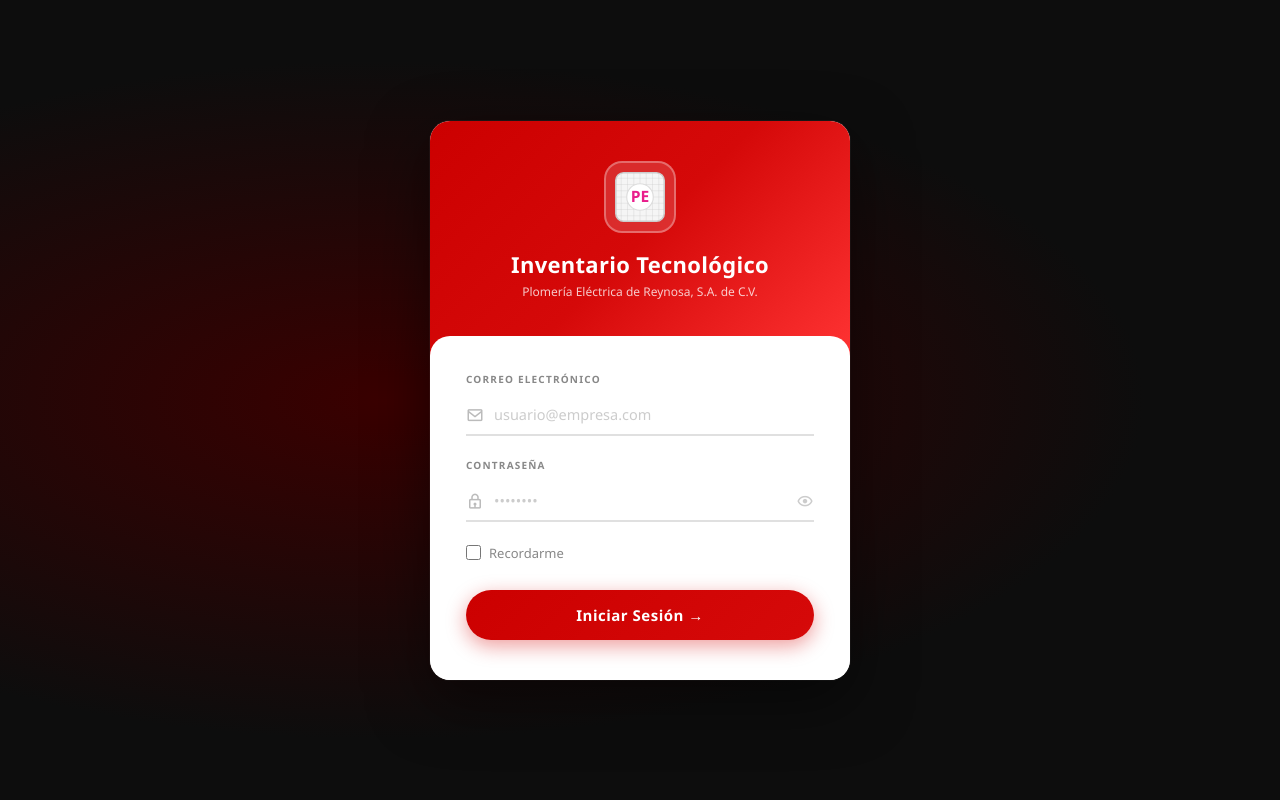
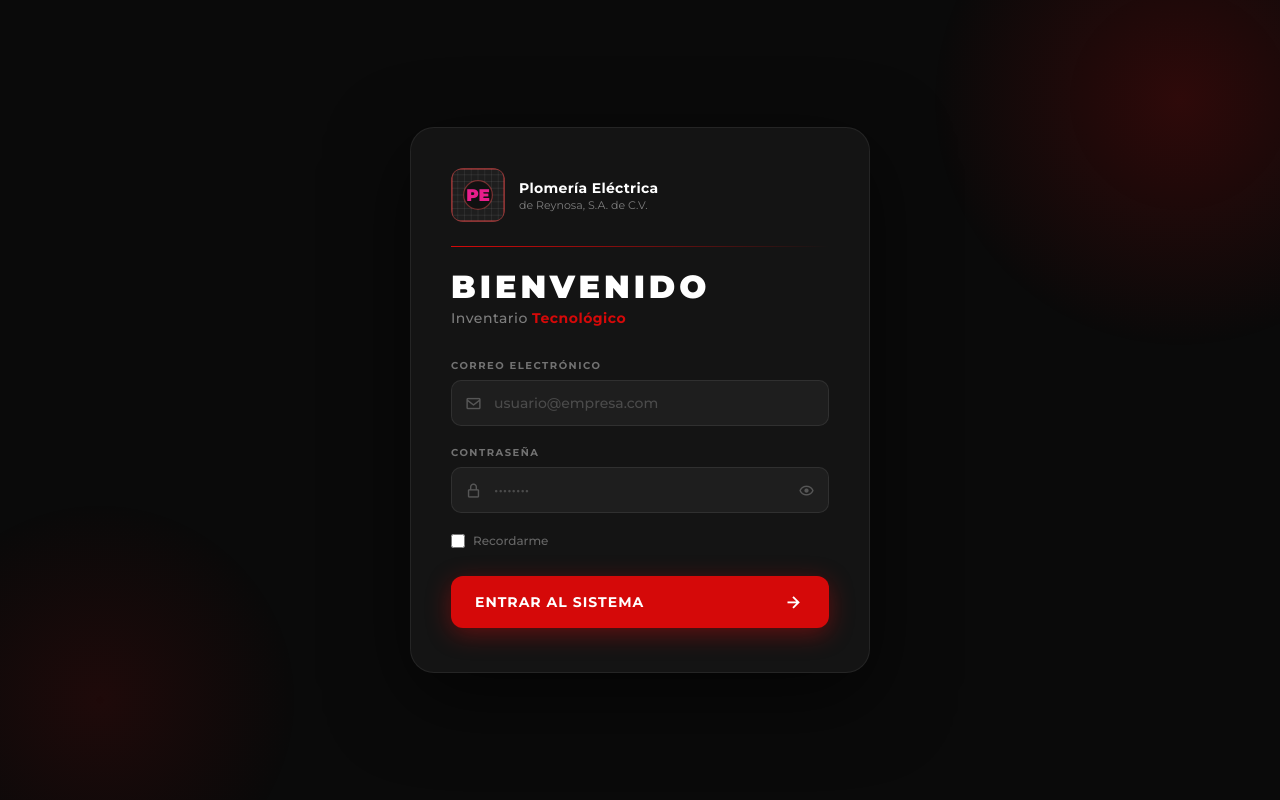
Before and after one commit to kikisequera22-wq/inventario-tecnologico, a website: page Login2.html in a window 1280 px wide. Drawn offline with nearby package versions, Linux system fonts and the light colour scheme.

Commit message:
Dark theme login: black bg, Montserrat font, BIENVENIDO title, arrow button

```diff
--- a/Login2.html
+++ b/Login2.html
@@ -3,28 +3,34 @@
 <head>
     <meta charset="UTF-8">
     <meta name="viewport" content="width=device-width, initial-scale=1.0">
-    <meta name="theme-color" content="#0d0d0d">
+    <meta name="theme-color" content="#0a0a0a">
     <meta name="apple-mobile-web-app-capable" content="yes">
     <meta name="apple-mobile-web-app-title" content="PE Inventario">
     <title>Inventario Tecnológico - Plomería Eléctrica</title>
     <link rel="manifest" href="manifest.json">
     <link rel="icon" type="image/svg+xml" href="icons/pe-icon.svg">
     <link rel="apple-touch-icon" href="icons/pe-icon.svg">
+    <link href="https://fonts.googleapis.com/css2?family=Montserrat:wght@400;500;600;700;800;900&display=swap" rel="stylesheet">
+    <link href="https://unpkg.com/boxicons@2.1.4/css/boxicons.min.css" rel="stylesheet">
     <link rel="stylesheet" href="login2.css">
-    <link href="https://unpkg.com/boxicons@2.1.4/css/boxicons.min.css" rel="stylesheet">
 </head>
 <body>
 
-<div class="container">
+<div class="login-wrap">
+
+    <!-- Decoración fondo -->
+    <div class="bg-circle c1"></div>
+    <div class="bg-circle c2"></div>
+
     <div class="login-card">
 
-        <!-- Cabecera roja con logo -->
-        <div class="card-header">
-            <div class="header-logo">
+        <!-- Logo + empresa -->
+        <div class="brand">
+            <div class="brand-logo">
                 <svg viewBox="0 0 64 64" xmlns="http://www.w3.org/2000/svg">
                     <defs><clipPath id="cf"><rect x="1" y="1" width="62" height="62" rx="10"/></clipPath></defs>
-                    <rect x="1" y="1" width="62" height="62" rx="10" fill="#f5f5f5"/>
-                    <g clip-path="url(#cf)" stroke="rgba(200,200,200,0.5)" stroke-width="0.8" fill="none">
+                    <rect x="1" y="1" width="62" height="62" rx="10" fill="#1e1e1e"/>
+                    <g clip-path="url(#cf)" stroke="rgba(255,255,255,0.08)" stroke-width="1" fill="none">
                         <line x1="0" y1="8"  x2="64" y2="8"/> <line x1="0" y1="16" x2="64" y2="16"/>
                         <line x1="0" y1="24" x2="64" y2="24"/> <line x1="0" y1="32" x2="64" y2="32"/>
                         <line x1="0" y1="40" x2="64" y2="40"/> <line x1="0" y1="48" x2="64" y2="48"/>
@@ -34,32 +40,39 @@
                         <line x1="40" y1="0" x2="40" y2="64"/> <line x1="48" y1="0" x2="48" y2="64"/>
                         <line x1="56" y1="0" x2="56" y2="64"/>
                     </g>
-                    <rect x="1" y="1" width="62" height="62" rx="10" fill="none" stroke="#ccc" stroke-width="2"/>
-                    <ellipse cx="32" cy="32" r="20" ry="17" fill="white" stroke="#ddd" stroke-width="1.5"/>
+                    <rect x="1" y="1" width="62" height="62" rx="10" fill="none" stroke="rgba(255,80,80,0.5)" stroke-width="2"/>
+                    <ellipse cx="32" cy="32" r="20" ry="17" fill="#111" stroke="rgba(255,80,80,0.4)" stroke-width="1.5"/>
                     <text x="32" y="39" font-family="Arial Black,Arial,sans-serif" font-size="20" font-weight="900" fill="#e91e8c" text-anchor="middle">PE</text>
                 </svg>
             </div>
-            <h1>Inventario Tecnológico</h1>
-            <p>Plomería Eléctrica de Reynosa, S.A. de C.V.</p>
+            <div class="brand-text">
+                <span class="brand-name">Plomería Eléctrica</span>
+                <span class="brand-sub">de Reynosa, S.A. de C.V.</span>
+            </div>
         </div>
 
-        <!-- Cuerpo blanco con formulario -->
-        <div class="card-body">
+        <div class="divider"></div>
+
+        <!-- Títulos -->
+        <h1 class="welcome">BIENVENIDO</h1>
+        <p class="welcome-sub">Inventario <span>Tecnológico</span></p>
+
+        <!-- Formulario -->
         <form id="loginForm">
             <div class="form-group">
-                    <label for="loginEmail">Correo electrónico</label>
+                <label>Correo electrónico</label>
                 <div class="input-wrap">
-                        <i class='bx bx-envelope icon-left'></i>
+                    <i class='bx bx-envelope'></i>
                     <input type="email" id="loginEmail" placeholder="usuario@empresa.com" required autocomplete="email">
                 </div>
             </div>
 
             <div class="form-group">
-                    <label for="loginPassword">Contraseña</label>
+                <label>Contraseña</label>
                 <div class="input-wrap">
-                        <i class='bx bx-lock icon-left'></i>
+                    <i class='bx bx-lock-alt'></i>
                     <input type="password" id="loginPassword" placeholder="••••••••" required autocomplete="current-password">
-                        <i class='bx bx-show toggle-pwd' id="toggleLoginPassword"></i>
+                    <i class='bx bx-show eye-btn' id="toggleLoginPassword"></i>
                 </div>
             </div>
 
@@ -69,9 +82,11 @@
                 </label>
             </div>
 
-                <button type="submit" class="btn-login" id="btnLogin">Iniciar Sesión →</button>
+            <button type="submit" class="btn-login" id="btnLogin">
+                <span>Entrar al sistema</span>
+                <i class='bx bx-right-arrow-alt'></i>
+            </button>
         </form>
-        </div>
 
     </div>
 </div>
--- a/login2.css
+++ b/login2.css
@@ -2,125 +2,169 @@
     margin: 0;
     padding: 0;
     box-sizing: border-box;
-    font-family: 'Poppins', 'Segoe UI', sans-serif;
+    font-family: 'Montserrat', 'Segoe UI', sans-serif;
 }
 
-/* ===== FONDO OSCURO ===== */
+/* ===== FONDO NEGRO ===== */
 body {
     min-height: 100vh;
+    background: #0a0a0a;
     display: flex;
     align-items: center;
     justify-content: center;
-    background: radial-gradient(ellipse at 30% 50%, #3a0000 0%, #0d0d0d 60%);
     padding: 20px;
+    overflow: hidden;
 }
 
-.mobile-top { display: none; }
-.container  { width: 100%; max-width: 420px; }
-
-/* ===== TARJETA ===== */
-.login-card {
-    background: #fff;
-    border-radius: 20px;
-    overflow: hidden;
-    box-shadow: 0 20px 60px rgba(0,0,0,0.5), 0 0 0 1px rgba(255,255,255,0.05);
+.login-wrap {
+    position: relative;
+    width: 100%;
+    max-width: 460px;
+    z-index: 1;
 }
 
-/* ===== CABECERA ROJA ===== */
-.card-header {
-    background: linear-gradient(135deg, #c00 0%, #d50909 50%, #ff3333 100%);
-    padding: 40px 36px 60px;
-    text-align: center;
-    position: relative;
+/* Círculos decorativos de fondo */
+.bg-circle {
+    position: fixed;
+    border-radius: 50%;
+    pointer-events: none;
+    z-index: 0;
+}
+.c1 {
+    width: 500px; height: 500px;
+    background: radial-gradient(circle, rgba(213,9,9,0.18) 0%, transparent 70%);
+    top: -150px; right: -150px;
+}
+.c2 {
+    width: 400px; height: 400px;
+    background: radial-gradient(circle, rgba(213,9,9,0.10) 0%, transparent 70%);
+    bottom: -100px; left: -100px;
 }
 
-.card-header h1 {
-    font-size: 22px;
+/* ===== TARJETA OSCURA ===== */
+.login-card {
+    background: #141414;
+    border: 1px solid rgba(255,255,255,0.07);
+    border-radius: 24px;
+    padding: 40px 40px 44px;
+    box-shadow: 0 24px 80px rgba(0,0,0,0.6);
+    position: relative;
+    z-index: 1;
+}
+
+/* ===== MARCA ===== */
+.brand {
+    display: flex;
+    align-items: center;
+    gap: 14px;
+    margin-bottom: 24px;
+}
+
+.brand-logo {
+    width: 54px;
+    height: 54px;
+    flex-shrink: 0;
+    border-radius: 12px;
+    overflow: hidden;
+}
+.brand-logo svg { width: 54px; height: 54px; }
+
+.brand-text {
+    display: flex;
+    flex-direction: column;
+}
+.brand-name {
+    font-size: 14px;
     font-weight: 700;
     color: #fff;
-    margin-bottom: 4px;
     letter-spacing: 0.3px;
 }
-.card-header p {
-    font-size: 12px;
-    color: rgba(255,255,255,0.78);
+.brand-sub {
+    font-size: 11px;
+    color: rgba(255,255,255,0.45);
+    margin-top: 1px;
 }
 
-.header-logo {
-    width: 72px;
-    height: 72px;
-    background: rgba(255,255,255,0.15);
-    border: 2px solid rgba(255,255,255,0.3);
-    border-radius: 18px;
-    display: flex;
-    align-items: center;
-    justify-content: center;
-    margin: 0 auto 16px;
-    padding: 8px;
-    backdrop-filter: blur(4px);
-}
-.header-logo svg { width: 50px; height: 50px; }
-
-/* ===== CUERPO BLANCO ===== */
-.card-body {
-    padding: 36px 36px 40px;
-    margin-top: -24px;
-    background: #fff;
-    border-radius: 20px;
-    position: relative;
+/* Línea divisoria */
+.divider {
+    height: 1px;
+    background: linear-gradient(90deg, #d50909, transparent);
+    margin-bottom: 24px;
 }
 
+/* ===== TÍTULOS ===== */
+.welcome {
+    font-size: 32px;
+    font-weight: 900;
+    color: #fff;
+    letter-spacing: 4px;
+    line-height: 1;
+    margin-bottom: 6px;
+}
+.welcome-sub {
+    font-size: 14px;
+    font-weight: 500;
+    color: rgba(255,255,255,0.45);
+    margin-bottom: 32px;
+    letter-spacing: 0.5px;
+}
+.welcome-sub span { color: #d50909; font-weight: 700; }
+
 /* ===== CAMPOS ===== */
-.form-group { margin-bottom: 22px; }
+.form-group { margin-bottom: 20px; }
 
 .form-group label {
     display: block;
     font-size: 10px;
-    font-weight: 600;
-    letter-spacing: 1.2px;
+    font-weight: 700;
+    letter-spacing: 1.5px;
     text-transform: uppercase;
-    color: #888;
+    color: rgba(255,255,255,0.4);
     margin-bottom: 8px;
 }
 
 .input-wrap { position: relative; }
 
-.input-wrap .icon-left {
+.input-wrap i:first-child {
     position: absolute;
-    left: 0;
+    left: 14px;
     top: 50%;
     transform: translateY(-50%);
-    color: #bbb;
-    font-size: 18px;
+    color: rgba(255,255,255,0.25);
+    font-size: 17px;
     pointer-events: none;
 }
 
 .input-wrap input {
     width: 100%;
-    padding: 10px 36px 10px 28px;
-    border: none;
-    border-bottom: 2px solid #e0e0e0;
-    background: transparent;
-    font-size: 14.5px;
-    color: #111;
+    padding: 13px 42px 13px 42px;
+    background: #1e1e1e;
+    border: 1px solid rgba(255,255,255,0.08);
+    border-radius: 10px;
+    font-size: 14px;
+    font-weight: 500;
+    color: #fff;
     outline: none;
-    transition: border-color .25s;
-    border-radius: 0;
+    transition: border-color .2s, background .2s;
+    font-family: 'Montserrat', sans-serif;
 }
-.input-wrap input::placeholder { color: #ccc; }
-.input-wrap input:focus { border-bottom-color: #d50909; }
+.input-wrap input::placeholder { color: rgba(255,255,255,0.2); }
+.input-wrap input:focus {
+    border-color: #d50909;
+    background: #1a1010;
+}
 
-.toggle-pwd {
+.eye-btn {
     position: absolute;
-    right: 0;
+    right: 14px;
     top: 50%;
     transform: translateY(-50%);
     cursor: pointer;
-    color: #ccc;
-    font-size: 18px;
+    color: rgba(255,255,255,0.25);
+    font-size: 17px;
     transition: color .2s;
 }
-.toggle-pwd:hover { color: #d50909; }
+.eye-btn:hover { color: #d50909; }
 
 /* ===== RECORDARME ===== */
 .form-footer { margin-bottom: 28px; }
@@ -129,83 +173,64 @@ body {
     display: flex;
     align-items: center;
     gap: 8px;
-    font-size: 13px;
-    color: #888;
+    font-size: 12px;
+    font-weight: 500;
+    color: rgba(255,255,255,0.35);
     cursor: pointer;
     user-select: none;
 }
 .remember-me input[type="checkbox"] {
     accent-color: #d50909;
-    width: 15px; height: 15px;
+    width: 14px; height: 14px;
     cursor: pointer;
 }
 
-/* ===== BOTÓN PÍLDORA ===== */
+/* ===== BOTÓN ===== */
 .btn-login {
     width: 100%;
-    padding: 15px;
-    background: linear-gradient(135deg, #c00, #d50909, #ff3333);
-    background-size: 200% auto;
+    padding: 15px 24px;
+    background: #d50909;
     color: #fff;
     border: none;
-    border-radius: 50px;
-    font-size: 15px;
-    font-weight: 600;
+    border-radius: 12px;
+    font-size: 14px;
+    font-weight: 700;
+    font-family: 'Montserrat', sans-serif;
+    letter-spacing: 1px;
+    text-transform: uppercase;
     cursor: pointer;
-    letter-spacing: 0.5px;
-    transition: background-position .4s, box-shadow .2s, transform .1s;
-    box-shadow: 0 6px 20px rgba(213,9,9,0.40);
+    display: flex;
+    align-items: center;
+    justify-content: space-between;
+    transition: background .2s, transform .1s, box-shadow .2s;
+    box-shadow: 0 6px 24px rgba(213,9,9,0.40);
 }
-.btn-login:hover {
-    background-position: right center;
-    box-shadow: 0 8px 26px rgba(213,9,9,0.55);
-}
-.btn-login:active  { transform: scale(0.98); }
-.btn-login:disabled { opacity: 0.6; cursor: not-allowed; }
+.btn-login i { font-size: 22px; transition: transform .2s; }
+.btn-login:hover { background: #b50000; box-shadow: 0 8px 30px rgba(213,9,9,.55); }
+.btn-login:hover i { transform: translateX(4px); }
+.btn-login:active { transform: scale(0.98); }
+.btn-login:disabled { opacity: 0.55; cursor: not-allowed; }
 
 /* ===== MÓVIL (≤ 540px) ===== */
 @media (max-width: 540px) {
-    body {
-        background: #d50909;
-        padding: 0;
-        flex-direction: column;
-        align-items: stretch;
-        justify-content: flex-start;
-        min-height: 100dvh;
+    body { padding: 0; background: #0a0a0a; align-items: flex-end; }
+
+    .login-wrap { max-width: 100%; }
+
+    /* Franja oscura arriba con la marca */
+    .login-card {
+        border-radius: 26px 26px 0 0;
+        padding: 32px 26px 52px;
+        border: none;
+        min-height: 75vh;
     }
 
-    .container {
-        max-width: 100%;
-        display: flex;
-        flex-direction: column;
-        flex: 1;
-    }
+    .c1 { width: 300px; height: 300px; top: -80px; right: -80px; }
+    .c2 { display: none; }
 
-    /* En móvil el header de la tarjeta es la franja roja */
-    .card-header {
-        border-radius: 0;
-        padding: 52px 24px 38px;
-        background: #d50909;
-        box-shadow: none;
-        flex-shrink: 0;
-    }
-
-    .login-card {
-        flex: 1;
-        border-radius: 26px 26px 0 0;
-        box-shadow: 0 -8px 30px rgba(0,0,0,0.15);
-        display: flex;
-        flex-direction: column;
-        overflow: visible;
-    }
-
-    .card-body {
-        flex: 1;
-        margin-top: 0;
-        border-radius: 26px 26px 0 0;
-        padding: 32px 26px 50px;
-    }
-
-    .form-group  { margin-bottom: 18px; }
-    .btn-login   { padding: 15px; font-size: 15.5px; }
+    .brand        { margin-bottom: 20px; }
+    .welcome      { font-size: 26px; letter-spacing: 3px; }
+    .welcome-sub  { font-size: 13px; margin-bottom: 24px; }
+    .form-group   { margin-bottom: 16px; }
+    .btn-login    { padding: 15px 20px; }
 }
```
Lines whose indentation alone changed are shown as unchanged.
